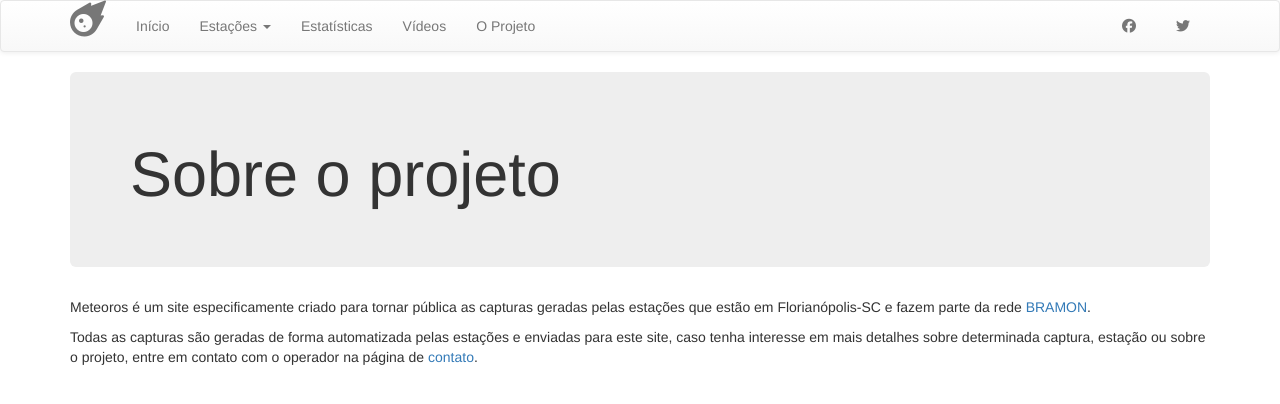
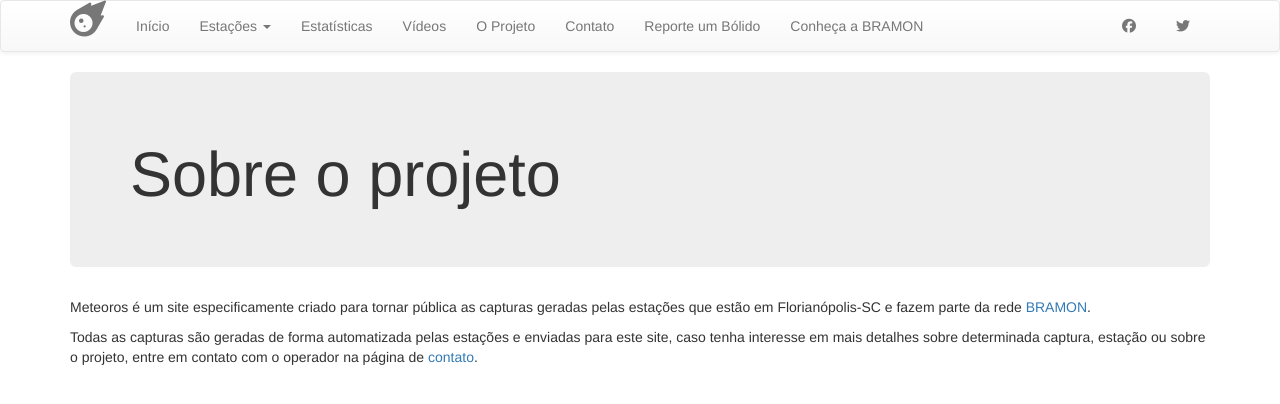
Before and after one commit to mrprompt/bramon-station-site, a Jekyll site: the page built from sobre.html, in a window 1280 px wide. Shown: the top 404 px of the page. Built offline with Jekyll 4.4.1, drawn with Linux system fonts in a browser that asks for light colours; nearby versions of some CDN libraries.

Commit message:
corrigindo links do topo

```diff
--- a/_includes/navbar.html
+++ b/_includes/navbar.html
@@ -32,9 +32,9 @@
                 <li><a href="{{ '/estatisticas' | prepend: site.url }}">Estatísticas</a></li>
                 <li><a href="{{ '/videos' | prepend: site.url }}">Vídeos</a></li>
                 <li><a href="{{ '/o-projeto' | prepend: site.url }}">O Projeto</a></li>
-                {% comment %}
                 <li><a href="{{ '/contato' | prepend: site.url }}">Contato</a></li>
-                {% endcomment %}
+                <li><a href="https://bramon.imo.net/members/imo/report_intro" target="_blank">Reporte um Bólido</a></li>
+                <li><a href="http://www.bramonmeteor.org/bramon/" target="_blank">Conheça a BRAMON</a></li>
             </ul>
             <ul class="nav navbar-nav navbar-right list-inline visible-lg">
                 <li><a href="https://facebook.com/MeteorosFloripa" title="Facebook"><i class="fab fa-facebook"></i></i>
```
